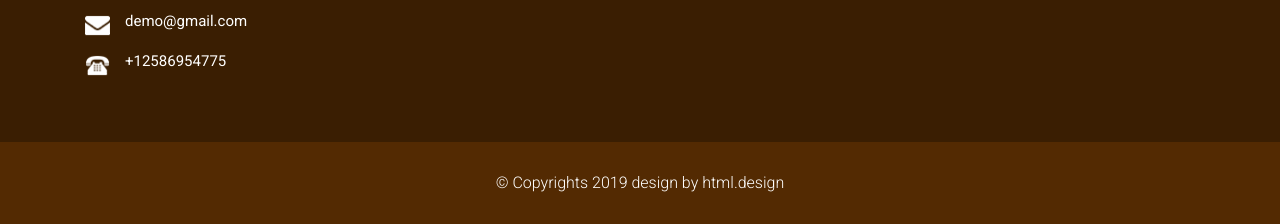
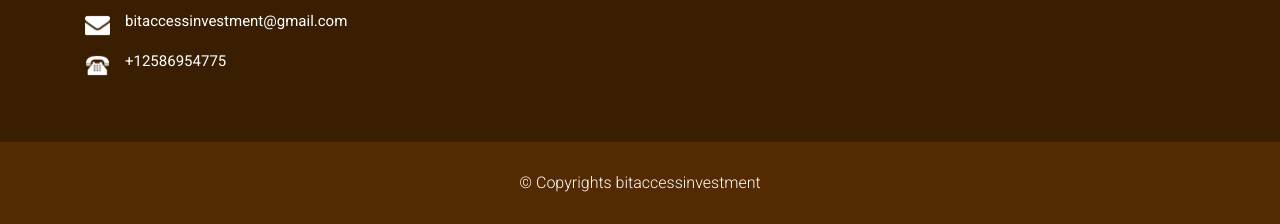
Before and after one commit to HarbdhulQuadri/exchange, a plain HTML site: page index.html in a window 1280 px wide. Shown: the part 5785-6009 px from the top of the page. Drawn offline with Linux system fonts and the light colour scheme.

Commit message:
ok let them say

```diff
--- a/index.html
+++ b/index.html
@@ -405,7 +405,7 @@
                                 Contact Our Live Support
                                 <a href="https://wa.me/17123212432"><img src="images/whatsapp.png" width="35" height="35"></a>
                                <li><img src="images/i5.png"><span>London 145<br>United Kingdom</span></li>
-                               <li><img src="images/i6.png"><span>demo@gmail.com</span></li>
+                               <li><img src="images/i6.png"><span>bitaccessinvestment@gmail.com</span></li>
                                <li><img src="images/i7.png"><span>+12586954775</span></li>
                              </ul>
                          </div>
@@ -422,7 +422,7 @@
         <div class="container">
             <div class="row">
                 <div class="col-12">
-                    <p class="crp">© Copyrights 2019 design by html.design</p>
+                    <p class="crp">© Copyrights bitaccessinvestment</p>
                 </div>
             </div>
         </div>
```
